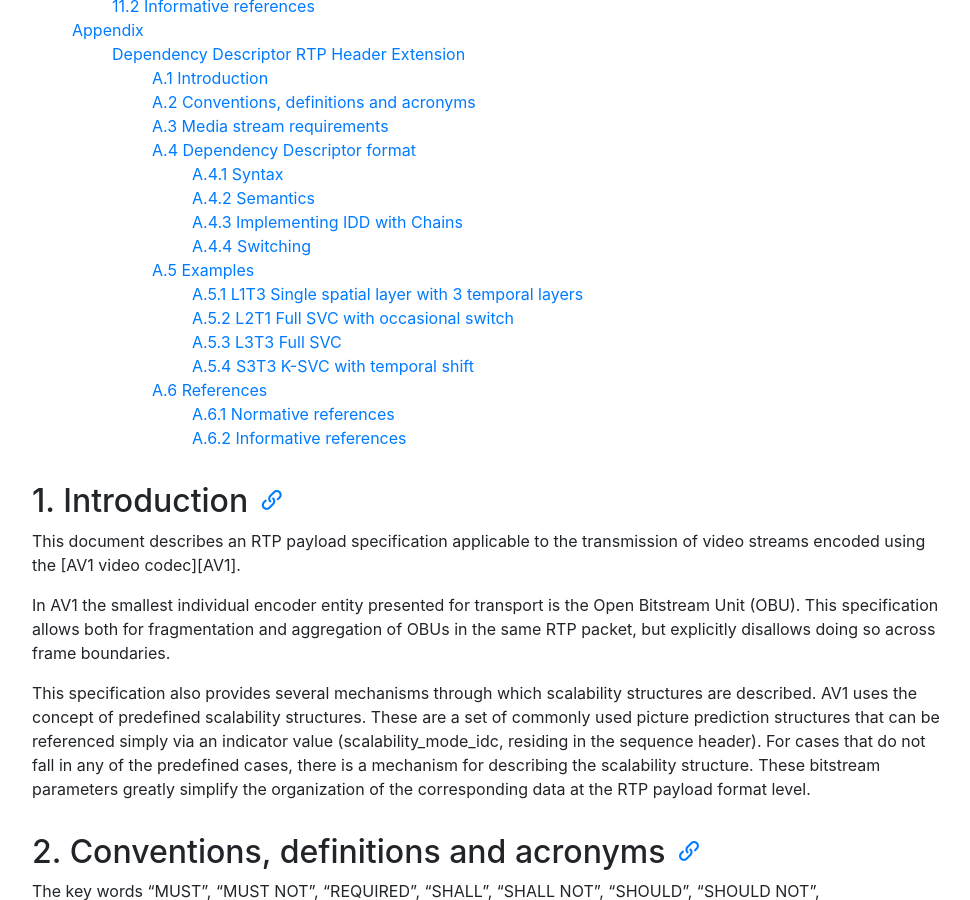
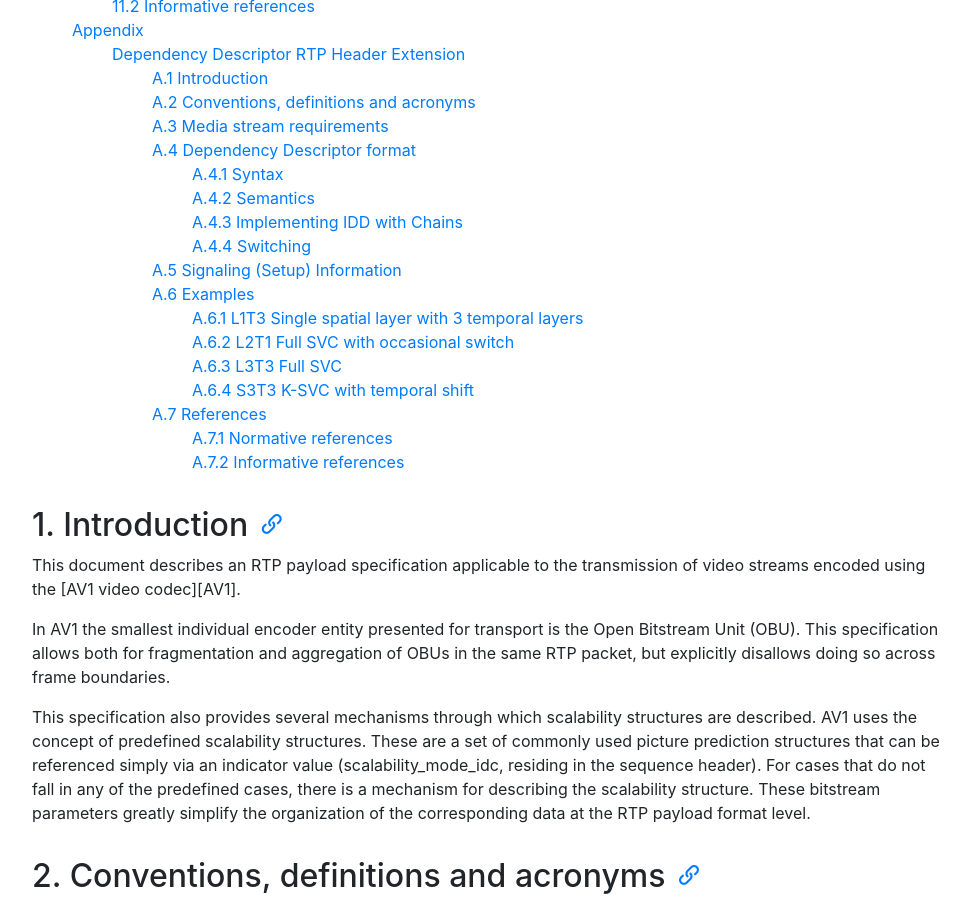
Before and after one commit to AOMediaCodec/av1-rtp-spec, a Jekyll site: the page built from index.md, in a window 1280 px wide and 900 px high, scrolled down 1145 px. Shown: the whole window, without its empty margins (53-1023 px from the left). Built offline with Jekyll 4.4.1, drawn with Linux system fonts in a browser that asks for light colours; nearby versions of some CDN libraries; some of the changed text lies outside the part shown.

```diff
--- a/av1-rtp-spec.md
+++ b/av1-rtp-spec.md
@@ -807,7 +807,6 @@ A frame for which all Referred frames are decodable MUST itself be decodable.
 **Note:** dependencies are not limited to motion compensated prediction, other
 relevant information such as entropy decoder state also constitute dependencies.
 
-
 #### A.4 Dependency Descriptor format
 
 To facilitate the work of selectively forwarding portions of a scalable video
@@ -1293,7 +1292,12 @@ protecting no active decode targets may refer to any frame, including an RTP
 frame that was never produced.
 {:.alert .alert-info }
 
-#### A.5 Examples
+#### A.5 Signaling (Setup) Information
+
+The URI for declaring this header extension in an extmap attribute is
+"https://aomediacodec.github.io/av1-rtp-spec/#dependency-descriptor-rtp-header-extension".
+
+#### A.6 Examples
 
 Each example in this section contains a prediction structure figure and a table
 describing the associated Frame dependency structure. The Frame dependency
@@ -1320,7 +1324,7 @@ Table A.4. DTI values
 {: .caption }
 
 
-##### A.5.1 L1T3 Single spatial layer with 3 temporal layers
+##### A.6.1 L1T3 Single spatial layer with 3 temporal layers
 
 <figure class="figure center-block" style="display: table; margin: 1.5em auto;">
   <img alt="" src="assets/images/L1T3.svg" class="figure-img img-fluid">
@@ -1360,7 +1364,7 @@ equal to 0.
 {:.alert .alert-info }
 
 
-##### A.5.2 L2T1 Full SVC with occasional switch
+##### A.6.2 L2T1 Full SVC with occasional switch
 
 <figure class="figure center-block" style="display: table; margin: 1.5em auto;">
   <img alt="" src="assets/images/L2T1.svg" class="figure-img img-fluid">
@@ -1400,7 +1404,7 @@ equal to 0. Chain 1 includes all Frames.
 {:.alert .alert-info }
 
 
-##### A.5.3 L3T3 Full SVC
+##### A.6.3 L3T3 Full SVC
 
 <figure class="figure center-block" style="display: table; margin: 1.5em auto;">
   <img alt="" src="assets/images/L3T3.svg" class="figure-img img-fluid">
@@ -1472,7 +1476,7 @@ temporal ID equal to 0.
 {:.alert .alert-info }
 
 
-##### A.5.4 S3T3 K-SVC with temporal shift
+##### A.6.4 S3T3 K-SVC with temporal shift
 
 <figure class="figure center-block" style="display: table; margin: 1.5em auto;">
   <img alt="" src="assets/images/S3T3.svg" class="figure-img img-fluid">
@@ -1562,10 +1566,10 @@ with spatial ID equal to 1 and temporal ID equal to 0. Chain 2 includes Frames
 {:.alert .alert-info }
 
 
-#### A.6 References
-
-
-##### A.6.1 Normative references
+#### A.7 References
+
+
+##### A.7.1 Normative references
 
  * [RFC2119](https://tools.ietf.org/html/rfc2119 "RFC2119") **Key words for use in RFCs to Indicate Requirement Levels, S. Bradner, March 1997.
 
@@ -1574,7 +1578,7 @@ with spatial ID equal to 1 and temporal ID equal to 0. Chain 2 includes Frames
    * [RFC8285](https://tools.ietf.org/html/rfc8285 "RFC8285") **A General Mechanism for RTP Header Extensions for generic RTP header extensions**, D. Singer, H. Desineni, and R. Even, October 2017.
 
 
-##### A.6.2 Informative references
+##### A.7.2 Informative references
 
 * [AV1](https://aomediacodec.github.io/av1-spec/av1-spec.pdf "AV1 1.0.0 with Errata1") **AV1 Bistream & Decoding Process Specification, Version 1.0.0 with Errata 1**, January 2019.
 
```
